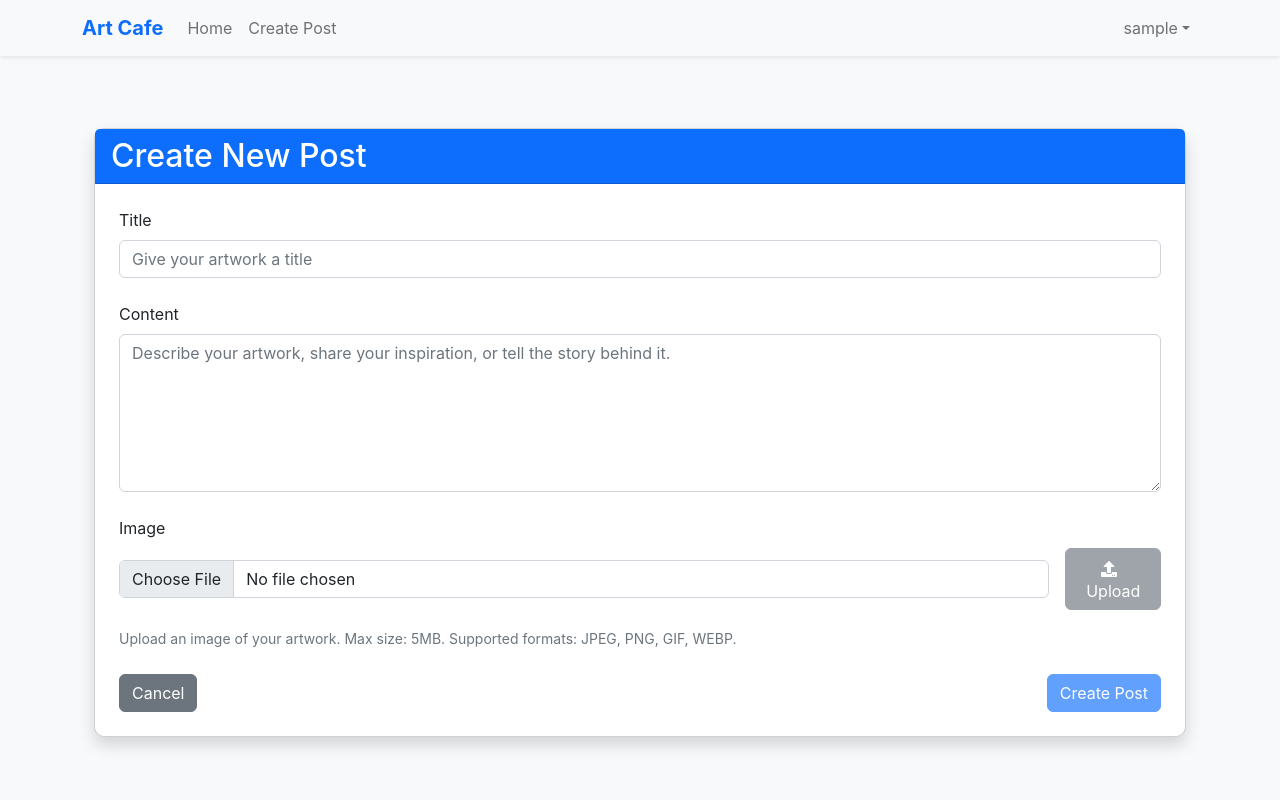
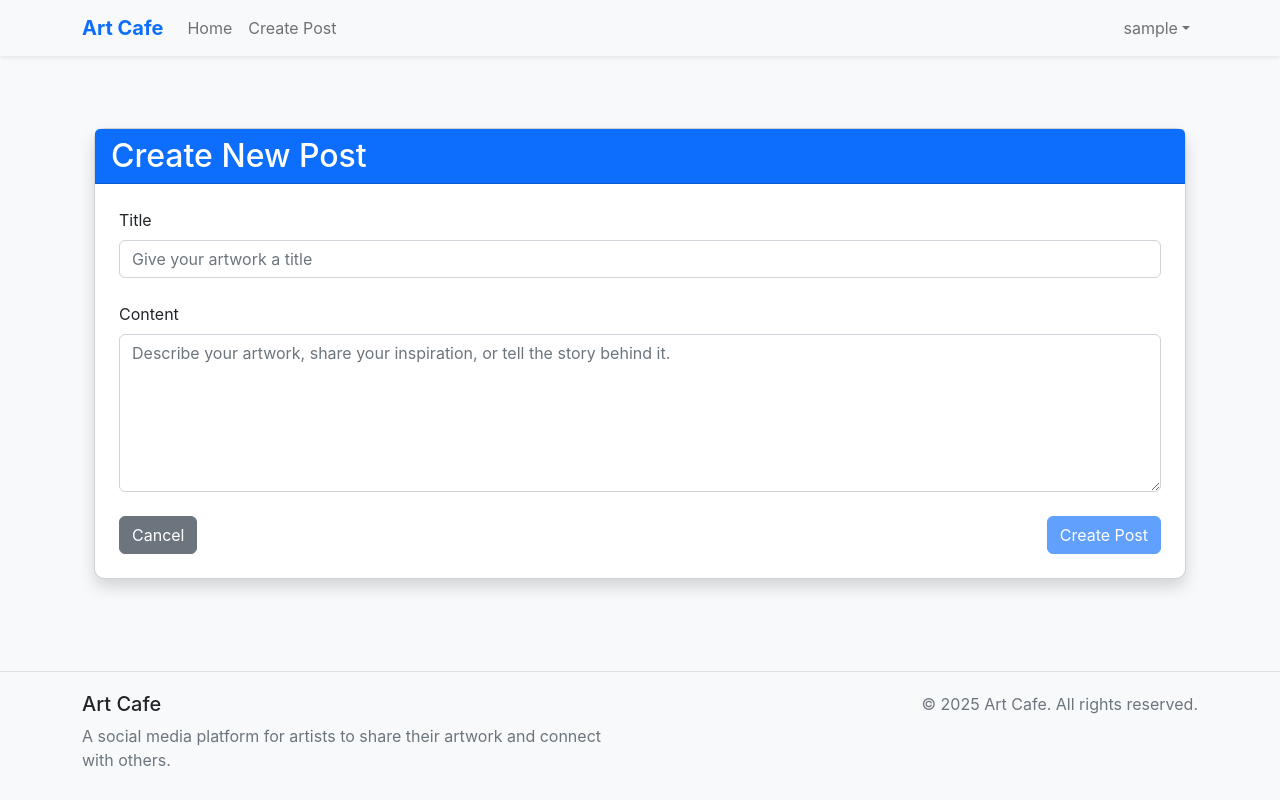
Before and after one commit to Isuru67/ArtCafe, a React (Create React App) app in the folder frontend/: page /create-post in a window 1280 px wide. Shown: the top 800 px of the page. Built offline with nearby package versions, Linux system fonts and the light colour scheme; sample sign-in values are in the browser's storage.

Commit message:
image posting removed
image posting removed

```diff
--- a/frontend/src/components/posts/CreatePost.js
+++ b/frontend/src/components/posts/CreatePost.js
@@ -1,20 +1,15 @@
 import React, { useState, useContext } from 'react';
-import { Form, Button, Card, Container, Alert, Spinner } from 'react-bootstrap';
+import { Form, Button, Card, Container, Alert } from 'react-bootstrap';
 import { useNavigate } from 'react-router-dom';
-import { FaUpload, FaImage } from 'react-icons/fa';
-import { createPost, uploadPostImage } from '../../services/postService';
+import { createPost } from '../../services/postService';
 import { AuthContext } from '../../context/AuthContext';
 
 const CreatePost = () => {
   const [postData, setPostData] = useState({
     title: '',
-    content: '',
-    imageUrl: ''
+    content: ''
   });
 
-  const [imageFile, setImageFile] = useState(null);
-  const [previewUrl, setPreviewUrl] = useState('');
-  const [uploading, setUploading] = useState(false);
   const [submitting, setSubmitting] = useState(false);
   const [error, setError] = useState('');
 
@@ -29,57 +24,8 @@ const CreatePost = () => {
     }));
   };
 
-  const handleImageChange = (e) => {
-    const file = e.target.files[0];
-    if (!file) return;
-
-    // Validate file type
-    const validTypes = ['image/jpeg', 'image/png', 'image/gif', 'image/webp'];
-    if (!validTypes.includes(file.type)) {
-      setError('Please select a valid image file (JPEG, PNG, GIF, WEBP)');
-      return;
-    }
-
-    // Validate file size (max 5MB)
-    if (file.size > 5 * 1024 * 1024) {
-      setError('Image size should be less than 5MB');
-      return;
-    }
-
-    setImageFile(file);
-    setPreviewUrl(URL.createObjectURL(file));
-    setError('');
-  };
-
-  const handleUpload = async () => {
-    if (!imageFile) return;
-
-    try {
-      setUploading(true);
-      setError('');
-
-      const response = await uploadPostImage(imageFile);
-
-      setPostData(prevData => ({
-        ...prevData,
-        imageUrl: response.imageUrl
-      }));
-
-      setUploading(false);
-    } catch (error) {
-      setError('Failed to upload image. Please try again.');
-      setUploading(false);
-    }
-  };
-
   const handleSubmit = async (e) => {
     e.preventDefault();
-
-    // If there's an image selected but not uploaded yet
-    if (imageFile && !postData.imageUrl) {
-      setError('Please upload the image before submitting');
-      return;
-    }
 
     try {
       setSubmitting(true);
@@ -129,55 +75,6 @@ const CreatePost = () => {
               />
             </Form.Group>
 
-            <Form.Group className="mb-4">
-              <Form.Label>Image</Form.Label>
-              <div className="d-flex align-items-center mb-3">
-                <Form.Control
-                  type="file"
-                  accept="image/*"
-                  onChange={handleImageChange}
-                  className="me-3"
-                />
-                <Button
-                  variant="secondary"
-                  onClick={handleUpload}
-                  disabled={!imageFile || uploading || postData.imageUrl}
-                >
-                  {uploading ? (
-                    <>
-                      <Spinner as="span" animation="border" size="sm" role="status" aria-hidden="true" />
-                      <span className="ms-2">Uploading...</span>
-                    </>
-                  ) : (
-                    <>
-                      <FaUpload className="me-2" />
-                      Upload
-                    </>
-                  )}
-                </Button>
-              </div>
-
-              {previewUrl && (
-                <div className="position-relative mb-3">
-                  <div className="ratio ratio-16x9" style={{ maxHeight: '400px' }}>
-                    <img
-                      src={previewUrl}
-                      alt="Preview"
-                      className="rounded object-fit-contain"
-                    />
-                  </div>
-                  {postData.imageUrl && (
-                    <div className="position-absolute top-0 end-0 bg-success text-white px-2 py-1 rounded-pill m-2">
-                      <FaImage className="me-1" /> Uploaded
-                    </div>
-                  )}
-                </div>
-              )}
-              <Form.Text className="text-muted">
-                Upload an image of your artwork. Max size: 5MB. Supported formats: JPEG, PNG, GIF, WEBP.
-              </Form.Text>
-            </Form.Group>
-
             <div className="d-flex justify-content-between">
               <Button
                 variant="secondary"
--- a/frontend/src/components/posts/EditPost.js
+++ b/frontend/src/components/posts/EditPost.js
@@ -1,10 +1,8 @@
 import React, { useState, useEffect, useContext } from 'react';
 import { Form, Button, Card, Container, Alert, Spinner } from 'react-bootstrap';
 import { useNavigate, useParams } from 'react-router-dom';
-import { FaUpload, FaImage } from 'react-icons/fa';
-import { getPostById, updatePost, uploadPostImage } from '../../services/postService';
+import { getPostById, updatePost } from '../../services/postService';
 import { AuthContext } from '../../context/AuthContext';
-import { IMAGE_BASE_URL } from '../../config';
 
 const EditPost = () => {
   const { id } = useParams();
@@ -13,14 +11,10 @@ const EditPost = () => {
 
   const [postData, setPostData] = useState({
     title: '',
-    content: '',
-    imageUrl: ''
+    content: ''
   });
 
   const [originalPost, setOriginalPost] = useState(null);
-  const [imageFile, setImageFile] = useState(null);
-  const [previewUrl, setPreviewUrl] = useState('');
-  const [uploading, setUploading] = useState(false);
   const [submitting, setSubmitting] = useState(false);
   const [loading, setLoading] = useState(true);
   const [error, setError] = useState('');
@@ -43,16 +37,10 @@ const EditPost = () => {
 
       setPostData({
         title: data.title,
-        content: data.content,
-        imageUrl: data.imageUrl || ''
+        content: data.content
       });
 
       setOriginalPost(data);
-
-      if (data.imageUrl) {
-        setPreviewUrl(`${IMAGE_BASE_URL}${data.imageUrl}`);
-      }
-
       setLoading(false);
     } catch (error) {
       setError('Failed to load post. The post may have been deleted or is unavailable.');
@@ -68,57 +56,8 @@ const EditPost = () => {
     }));
   };
 
-  const handleImageChange = (e) => {
-    const file = e.target.files[0];
-    if (!file) return;
-
-    // Validate file type
-    const validTypes = ['image/jpeg', 'image/png', 'image/gif', 'image/webp'];
-    if (!validTypes.includes(file.type)) {
-      setError('Please select a valid image file (JPEG, PNG, GIF, WEBP)');
-      return;
-    }
-
-    // Validate file size (max 5MB)
-    if (file.size > 5 * 1024 * 1024) {
-      setError('Image size should be less than 5MB');
-      return;
-    }
-
-    setImageFile(file);
-    setPreviewUrl(URL.createObjectURL(file));
-    setError('');
-  };
-
-  const handleUpload = async () => {
-    if (!imageFile) return;
-
-    try {
-      setUploading(true);
-      setError('');
-
-      const response = await uploadPostImage(imageFile);
-
-      setPostData(prevData => ({
-        ...prevData,
-        imageUrl: response.imageUrl
-      }));
-
-      setUploading(false);
-    } catch (error) {
-      setError('Failed to upload image. Please try again.');
-      setUploading(false);
-    }
-  };
-
   const handleSubmit = async (e) => {
     e.preventDefault();
-
-    // If there's a new image selected but not uploaded yet
-    if (imageFile && postData.imageUrl === originalPost.imageUrl) {
-      setError('Please upload the new image before submitting');
-      return;
-    }
 
     try {
       setSubmitting(true);
@@ -178,55 +117,6 @@ const EditPost = () => {
               />
             </Form.Group>
 
-            <Form.Group className="mb-4">
-              <Form.Label>Image</Form.Label>
-              <div className="d-flex align-items-center mb-3">
-                <Form.Control
-                  type="file"
-                  accept="image/*"
-                  onChange={handleImageChange}
-                  className="me-3"
-                />
-                <Button
-                  variant="secondary"
-                  onClick={handleUpload}
-                  disabled={!imageFile || uploading || (imageFile && postData.imageUrl !== originalPost.imageUrl)}
-                >
-                  {uploading ? (
-                    <>
-                      <Spinner as="span" animation="border" size="sm" role="status" aria-hidden="true" />
-                      <span className="ms-2">Uploading...</span>
-                    </>
-                  ) : (
-                    <>
-                      <FaUpload className="me-2" />
-                      Upload
-                    </>
-                  )}
-                </Button>
-              </div>
-
-              {previewUrl && (
-                <div className="position-relative mb-3">
-                  <div className="ratio ratio-16x9" style={{ maxHeight: '400px' }}>
-                    <img
-                      src={previewUrl}
-                      alt="Preview"
-                      className="rounded object-fit-contain"
-                    />
-                  </div>
-                  {imageFile && postData.imageUrl !== originalPost.imageUrl && (
-                    <div className="position-absolute top-0 end-0 bg-success text-white px-2 py-1 rounded-pill m-2">
-                      <FaImage className="me-1" /> Uploaded
-                    </div>
-                  )}
-                </div>
-              )}
-              <Form.Text className="text-muted">
-                Upload an image of your artwork. Max size: 5MB. Supported formats: JPEG, PNG, GIF, WEBP.
-              </Form.Text>
-            </Form.Group>
-
             <div className="d-flex justify-content-between">
               <Button
                 variant="secondary"
--- a/frontend/src/components/posts/PostList.js
+++ b/frontend/src/components/posts/PostList.js
@@ -12,29 +12,57 @@ const PostList = () => {
   const [error, setError] = useState(null);
   const [page, setPage] = useState(0);
   const [hasMore, setHasMore] = useState(true);
+  const [loadingMore, setLoadingMore] = useState(false); // New state to track "load more" loading state
 
   const { currentUser } = useContext(AuthContext);
 
   useEffect(() => {
-    fetchPosts();
+    // Initial load of posts
+    const initialLoad = async () => {
+      try {
+        setLoading(true);
+        const response = await getPosts(0); // Always start with page 0
+
+        if (response.posts.length === 0) {
+          setHasMore(false);
+        } else {
+          setPosts(response.posts);
+          setPage(1); // Set to 1 for next page load
+        }
+
+        setLoading(false);
+      } catch (error) {
+        setError('Failed to load posts. Please try again later.');
+        setLoading(false);
+      }
+    };
+
+    initialLoad();
   }, []);
 
-  const fetchPosts = async () => {
+  const fetchMorePosts = async () => {
+    if (loadingMore) return;
+
     try {
-      setLoading(true);
+      setLoadingMore(true);
       const response = await getPosts(page);
 
       if (response.posts.length === 0) {
         setHasMore(false);
       } else {
-        setPosts(prevPosts => [...prevPosts, ...response.posts]);
+        // Ensure no duplicates by checking IDs
+        const newPosts = response.posts.filter(
+          newPost => !posts.some(existingPost => existingPost.id === newPost.id)
+        );
+
+        setPosts(prevPosts => [...prevPosts, ...newPosts]);
         setPage(prevPage => prevPage + 1);
       }
 
-      setLoading(false);
+      setLoadingMore(false);
     } catch (error) {
-      setError('Failed to load posts. Please try again later.');
-      setLoading(false);
+      setError('Failed to load more posts. Please try again later.');
+      setLoadingMore(false);
     }
   };
 
@@ -167,10 +195,10 @@ const PostList = () => {
         <div className="text-center mt-4 mb-5">
           <Button
             variant="outline-primary"
-            onClick={fetchPosts}
-            disabled={loading}
+            onClick={fetchMorePosts}
+            disabled={loadingMore}
           >
-            {loading ? (
+            {loadingMore ? (
               <>
                 <Spinner as="span" animation="border" size="sm" role="status" aria-hidden="true" />
                 <span className="ms-2">Loading...</span>
```
Also changed, not shown: 27 other files (tests, documents, lock files or other folders).
